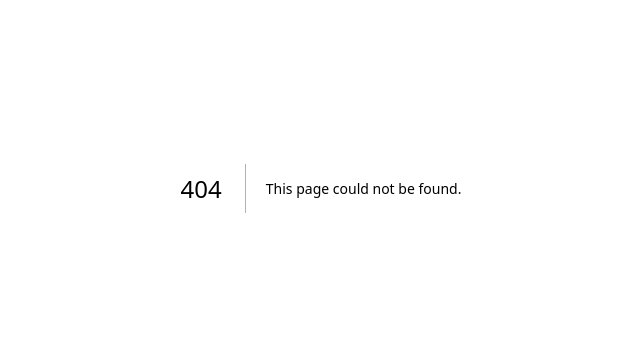
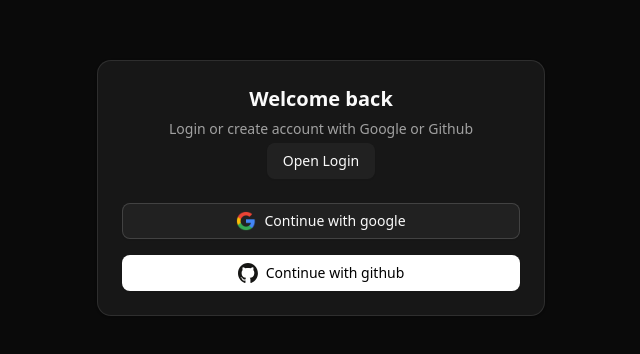
Before and after one commit to soufianboukir/zyncui, a Next.js app: page /login3 in a window 1280 px wide. Before the commit this address had no page. Shown: the part 212-566 px from the top of the page, without its empty margins (319-959 px from the left). Built offline with nearby package versions, Linux system fonts and the light colour scheme.

Commit message:
create login3

```diff
--- /dev/null
+++ b/app/(loginPages)/login3/page.tsx
@@ -0,0 +1,11 @@
+import { LoginForm3 } from "@/components/auth/login/login-form-3";
+
+const page = () => {
+  return (
+    <div>
+      <LoginForm3 />
+    </div>
+  );
+};
+
+export default page;
--- /dev/null
+++ b/components/auth/login/login-form-3.tsx
@@ -0,0 +1,210 @@
+"use client";
+
+import { Button } from "@/components/ui/button";
+import {
+  Dialog,
+  DialogClose,
+  DialogContent,
+  DialogDescription,
+  DialogFooter,
+  DialogHeader,
+  DialogTitle,
+  DialogTrigger,
+} from "@/components/ui/dialog";
+import { Input } from "@/components/ui/input";
+import { Label } from "@/components/ui/label";
+import { cn } from "@/lib/utils";
+import { Card, CardContent, CardDescription, CardHeader, CardTitle } from "@/components/ui/card";
+import Image from "next/image";
+import { useState } from "react";
+import { CircleAlert, Loader } from "lucide-react";
+import z from "zod";
+
+const loginSchema = z.object({
+  email: z.string().min(1, { message: "Email is required" }),
+  password: z.string().min(1, { message: "Pasword is required" }),
+});
+
+export const LoginForm3 = () => {
+  const [formData, setFormData] = useState<{ email: string; password: string }>({
+    email: "",
+    password: "",
+  });
+
+  const [errors, setErrors] = useState<{ email?: string; password?: string }>({
+    email: "",
+    password: "",
+  });
+
+  const [loading, setLoading] = useState<{ login: boolean; google: boolean; github: boolean }>({
+    login: false,
+    google: false,
+    github: false,
+  });
+
+  const handleSubmit = async (e: React.FormEvent<HTMLFormElement>) => {
+    e.preventDefault();
+
+    const validateFormData = loginSchema.safeParse({
+      email: formData.email,
+      password: formData.password,
+    });
+
+    setErrors({ email: "", password: "" });
+    if (!validateFormData.success) {
+      const { email, password } = validateFormData.error.flatten().fieldErrors;
+      setErrors({ email: email?.[0], password: password?.[0] });
+      return;
+    }
+
+    setLoading(prev => ({ ...prev, login: true }));
+
+    setTimeout(() => {
+      setLoading(prev => ({ ...prev, login: false }));
+    }, 2000);
+
+    // your backend logic
+  };
+
+  async function handleGoogleOAuth() {
+    setLoading(prev => ({ ...prev, google: true }));
+
+    setTimeout(() => {
+      setLoading(prev => ({ ...prev, google: false }));
+    }, 3000);
+    // your OAuth logic with google here
+  }
+
+  async function handleGithubOAuth() {
+    setLoading(prev => ({ ...prev, github: true }));
+    setTimeout(() => {
+      setLoading(prev => ({ ...prev, github: false }));
+    }, 3000);
+    // your OAuth github with google here
+  }
+
+  return (
+    <div className={cn("flex h-screen flex-col items-center justify-center gap-6")}>
+      <Card className="min-w-sm md:min-w-md">
+        <div className="text-center">
+          {/**dialog login usin email and password */}
+          <Dialog>
+            <CardHeader className="mb-1 text-center">
+              <CardTitle className="text-xl">Welcome back</CardTitle>
+              <CardDescription>Login or create account with Google or Github</CardDescription>
+            </CardHeader>
+            <form onSubmit={handleSubmit}>
+              <DialogTrigger asChild>
+                <Button variant="outline" className="cursor-pointer border-0 hover:bg-white">
+                  Open Login
+                </Button>
+              </DialogTrigger>
+              <DialogContent className="sm:max-w-[425px]">
+                <DialogHeader>
+                  <DialogTitle className="text-center text-2xl font-extrabold">Login</DialogTitle>
+                  <DialogDescription className="text-md text-center">
+                    Continue with your best provider
+                  </DialogDescription>
+                </DialogHeader>
+                <div className="grid gap-4">
+                  <div className="grid gap-3">
+                    <Label htmlFor="email">Email</Label>
+                    <Input
+                      id="email"
+                      name="email"
+                      value={formData.email}
+                      onChange={e => {
+                        setFormData(prev => ({ ...prev, email: e.target.value }));
+                      }}
+                      placeholder="zuncui@example.com"
+                      className={`px-3.5 py-3 ${errors.email && "border-red-400 bg-red-500/10"}`}
+                    />
+                    {errors.email && (
+                      <p className="mt-1 flex items-center text-sm font-medium text-red-400">
+                        <CircleAlert className="mr-2 h-4 w-4" />
+                        {errors.email}
+                      </p>
+                    )}
+                  </div>
+
+                  <div className="grid gap-3">
+                    <Label htmlFor="password">Password</Label>
+                    <Input
+                      id="password"
+                      name="password"
+                      value={formData.password}
+                      onChange={e => {
+                        setFormData(prev => ({ ...prev, password: e.target.value }));
+                      }}
+                      placeholder="********"
+                      className={`px-3.5 py-3 ${errors.password && "border-red-400 bg-red-500/10"}`}
+                    />
+                    {errors.password && (
+                      <p className="flex items-center text-sm font-medium text-red-400">
+                        <CircleAlert className="mr-2 h-4 w-4" />
+                        {errors.password}
+                      </p>
+                    )}
+                  </div>
+                </div>
+                <DialogFooter>
+                  <DialogClose asChild>
+                    <Button variant="outline">Cancel</Button>
+                  </DialogClose>
+                  <Button type="submit" className="cursor-pointer" disabled={loading.login}>
+                    {loading.login ? "Loging in..." : "Login"}
+                  </Button>
+                </DialogFooter>
+              </DialogContent>
+            </form>
+          </Dialog>
+        </div>
+
+        {/*login for github or google*/}
+        <CardContent>
+          <div className="flex flex-col gap-4">
+            <Button
+              variant="outline"
+              className="flex w-full cursor-pointer items-center justify-center gap-2 py-4"
+              onClick={handleGoogleOAuth}
+              disabled={loading.google}
+              type="button"
+            >
+              {loading.google ? (
+                <Loader className="animate-spin" />
+              ) : (
+                <>
+                  <Image src={"/icons/google.webp"} width={20} height={20} alt="google icon" />{" "}
+                  Continue with google
+                </>
+              )}
+            </Button>
+
+            <Button
+              variant="outline"
+              className="flex w-full cursor-pointer items-center justify-center gap-2 bg-black py-4 text-white hover:bg-black/85 hover:text-white dark:bg-white dark:text-black dark:hover:bg-white/85"
+              onClick={handleGithubOAuth}
+              disabled={loading.github}
+              type="button"
+            >
+              {loading.github ? (
+                <Loader className="animate-spin" />
+              ) : (
+                <>
+                  <Image
+                    src={"/icons/github.svg"}
+                    width={20}
+                    height={20}
+                    alt="github icon"
+                    className="invert dark:invert-0"
+                  />{" "}
+                  Continue with github
+                </>
+              )}
+            </Button>
+          </div>
+        </CardContent>
+      </Card>
+    </div>
+  );
+};
```
